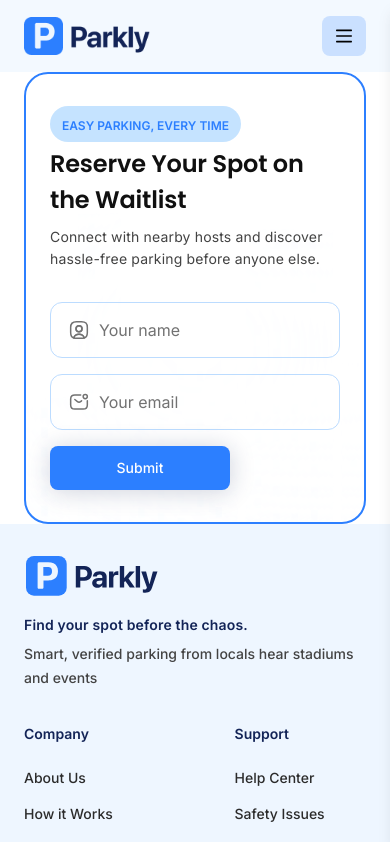
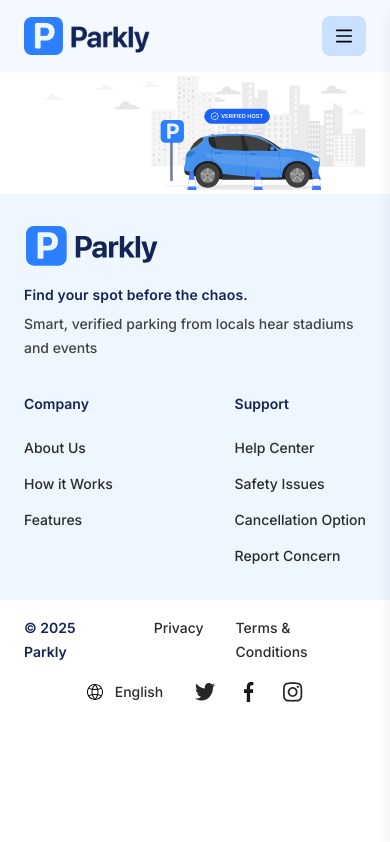
Before and after one commit to avinash-oodles/parkly, a Next.js app: page /waitlist in a window 390 px wide. Shown: the top 842 px of the page. Built offline with nearby package versions, Linux system fonts and the light colour scheme.

Commit message:
stable car parked on mobile

```diff
--- a/src/app/waitlist/page.tsx
+++ b/src/app/waitlist/page.tsx
@@ -24,6 +24,7 @@ import star from "@/assets/svgs/star.svg"
 import BackgroundWave from "@/assets/svgs/BackgroundWave";
 import FaqCar from "@/assets/svgs/FaqCar";
 import ProfileIcon from "@/assets/svgs/ProfileIcon";
+import parkedCar from "@/assets/svgs/parked-car.svg"
 import EffortCard from "@/components/molecules/EffortCard";
 import FeatureCard from "@/components/molecules/FeatureCards"
 import FaqList from "@/components/molecules/Faq/FaqList";
@@ -350,7 +351,7 @@ const WaitlistPage: FC = () => {
 
 
             {/* form section */}
-            <section >
+            <section className="hidden">
                 <Container>
                     <div className="pb-0 md:pb-[70px]">
                         <div className="form-content rounded-3xl border-2 border-[#2C7FFF] py-8 px-6 md:px-[50px] lg:py-[70px] lg:px-[100px] relative bg-[url('/form-bg.svg')] bg-cover bg-center bg-no-repeat flex flex-col gap-8 md:flex-row md:gap-[50px] ">
@@ -398,10 +399,26 @@ const WaitlistPage: FC = () => {
             </section>
 
             {/* car design */}
-            <section className="overflow-hidden hidden">
-                <Container>
-                    <AnimatedCarSection />
-                </Container>
+            <section className="overflow-hidden ">
+                <div className="hidden xl:flex">
+                    <Container>
+                        <AnimatedCarSection />
+                    </Container>
+                </div>
+                <div className="flex xl:hidden">
+                    <Container>
+                        <div className="flex relative w-full h-full min-h-[122px] ">
+                            <Image
+                                src={parkedCar}
+                                alt="parkedCar"
+                                fill
+                                className="object-contain"
+                                sizes="100%"
+                                priority
+                            />
+                        </div>
+                    </Container>
+                </div>
             </section>
         </>
     )
```
Also changed, not shown: src/assets/svgs/parked-car.svg (added).
